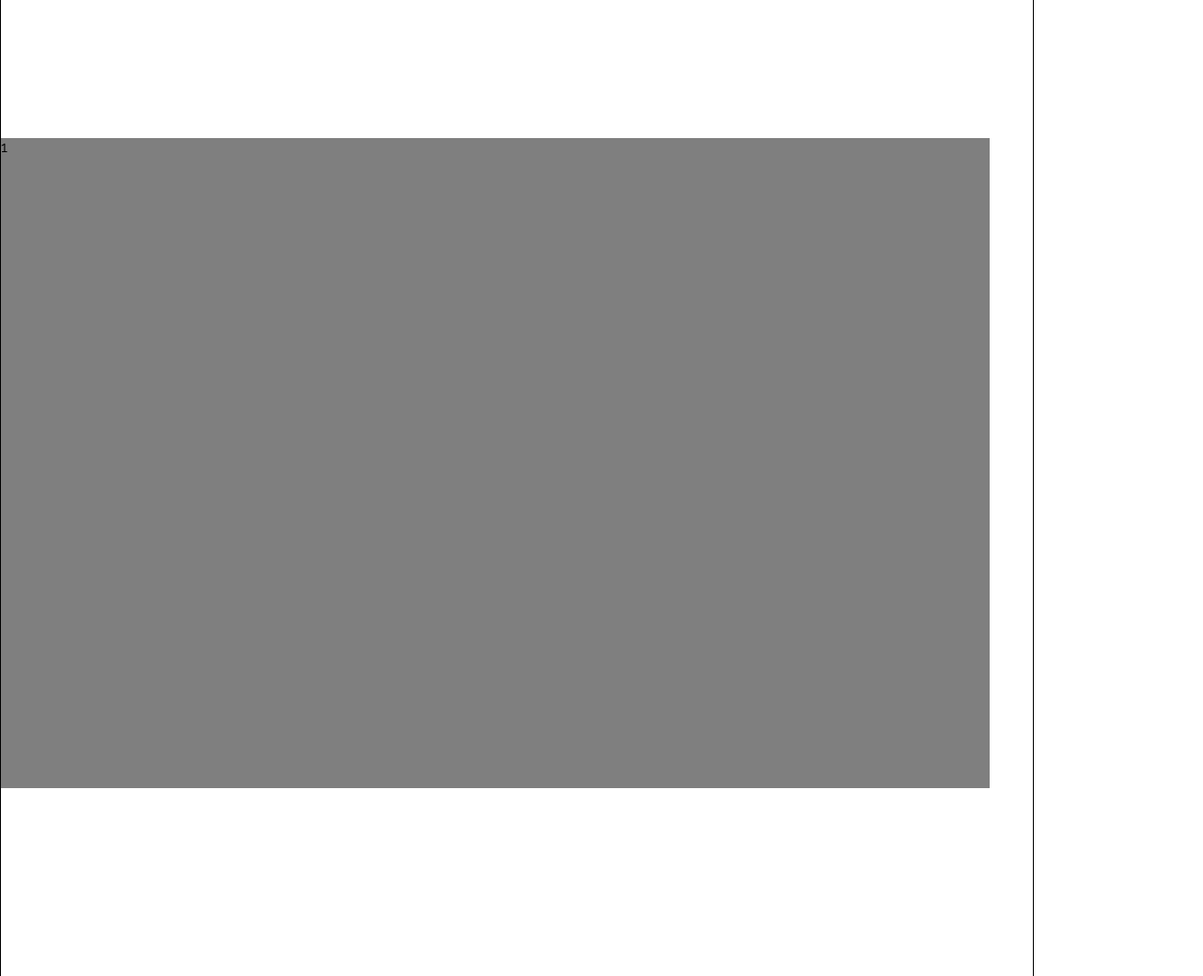
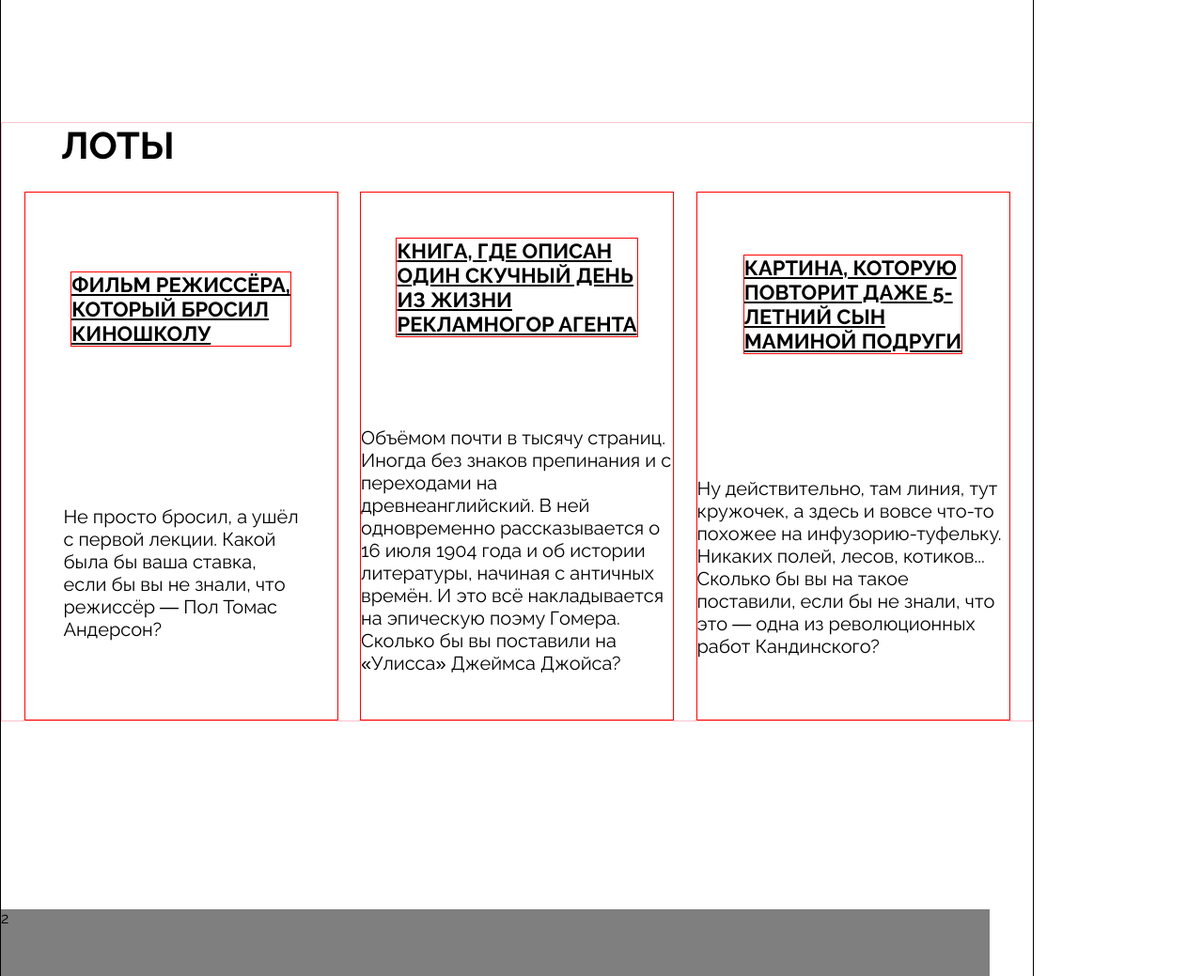
Before and after one commit to dimav-sys/ono-tebe-nado, a plain HTML site: page index.html in a window 1280 px wide. Shown: the part 1100-2139 px from the top of the page at 94% size. Drawn offline with Linux system fonts and the light colour scheme.

Commit message:
lots in progress

```diff
--- a/index.html
+++ b/index.html
@@ -80,8 +80,39 @@
       </section>
 
       <section class="lots">
+        <h1 class="lots__heading">лоты</h1>
+        <ul class="lots__card-list">
 
-        <p>1</p>
+          <li class="lots__card-list-item">
+            <a class="card-link card_type_film" href=""><article class="card">
+              <span class="card__title">фильм режиссёра,<br> который бросил<br> киношколу</span>
+              <span class="card__text">Не просто бросил, а ушёл<br> с первой лекции. Какой<br> была бы ваша ставка,<br>
+              если бы вы не знали, что<br> режиссёр — Пол Томас<br> Андерсон?</span>
+            </article></a>
+          </li>
+
+          <li class="lots__card-list-item">
+            <a class="card-link card_type_book" href=""><article class="card">
+              <span class="card__title">книга, где описан<br> один скучный день<br> из жизни<br> рекламногор агента</span>
+              <span class="card__text">Объёмом почти в тысячу страниц. Иногда без знаков препинания и с
+              переходами на древнеанглийский. В ней одновременно рассказывается о 16 июля 1904 года и об
+              истории литературы, начиная с античных времён. И это всё накладывается на эпическую поэму
+              Гомера. Сколько бы вы поставили на «Улисса» Джеймса Джойса?
+              </span>
+            </article></a>
+          </li>
+
+          <li class="lots__card-list-item">
+            <a class="card-link card_type_picture" href=""><article class="card">
+              <span class="card__title">картина, которую<br> повторит даже 5-<br>летний сын<br> маминой подруги</span>
+              <span class="card__text">Ну действительно, там линия, тут кружочек, а здесь и вовсе что-то
+              похожее на инфузорию-туфельку. Никаких полей, лесов, котиков... Сколько бы вы на такое поставили,
+              если бы не знали, что это — одна из революционных работ Кандинского?
+              </span>
+            </article></a>
+          </li>
+
+        </ul>
 
         <!-- секция с карточками лотов - три лота -->
       </section>
--- a/styles/style.css
+++ b/styles/style.css
@@ -41,7 +41,6 @@ body {
 .header__menu .header__links-list {
   display: flex;
   justify-content: space-between;
-  /* inside регулирует отступы между элементами списка */
   list-style: circle inside;
 }
 
@@ -143,19 +142,57 @@ body {
   text-align: center;
 }
 
+.lots {
+  margin-top: 183px;
+  border: 1px solid pink;
+}
 
+.lots__heading {
+  text-transform: uppercase;
+  font-size: 40px;
+  font-weight: 700;
+  padding-left: 63px;
+  padding-bottom: 26px;
+}
 
+.lots__card-list {
+  display: flex;
+  justify-content: space-evenly;
+  flex-wrap: wrap;
+}
 
+.lots__card-list-item {
+  list-style: none;
+}
 
+.card {
+  display: flex;
+  flex-direction: column;
+  justify-content: space-around;
+  align-items: center;
 
+  border: 1px solid red;
+  width: 334px;
+  min-height: 563px;
+}
 
+.card__title {
+  font-size: 22px;
+  font-weight: 700;
+  text-transform: uppercase;
+  text-decoration: underline;
+  border: 1px solid red;
+}
 
-.lots {
-margin-top: 200px;
-width: 1052px;
-height: 692px;
-background-color: rgba(0, 0, 0, .5);
+.card__text {
+  font-size: 20px;
+  font-weight: 400;
 }
+
+.lots__card-list-item a {
+  text-decoration: none;
+}
+
 
 .about {
 margin-top: 200px;
```
